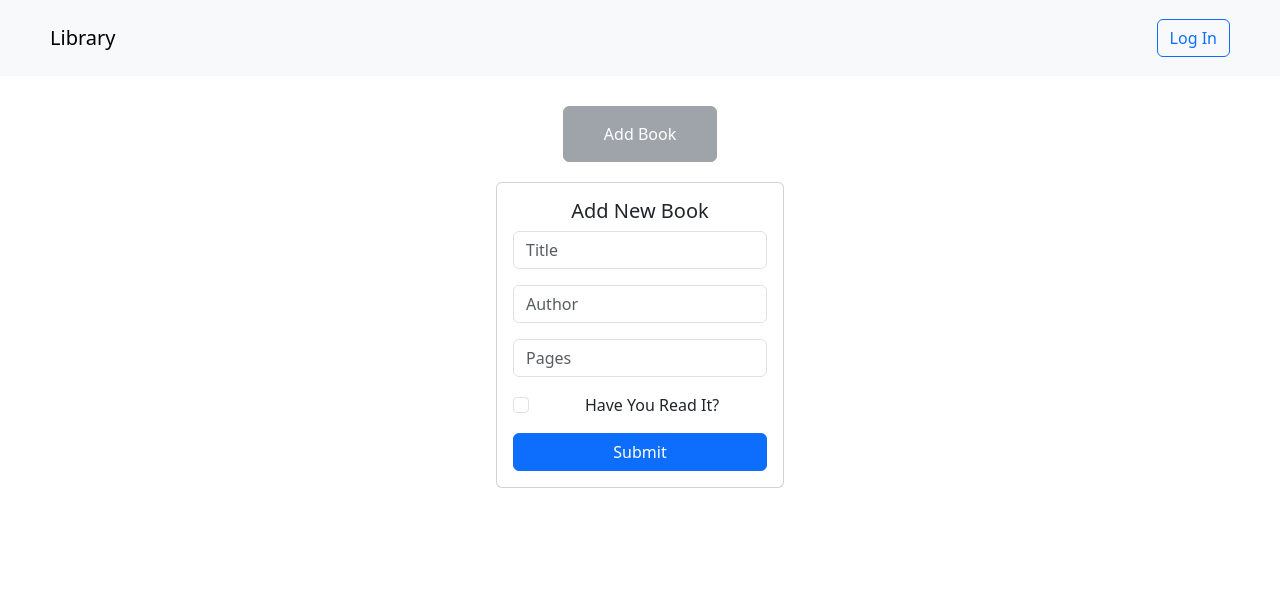
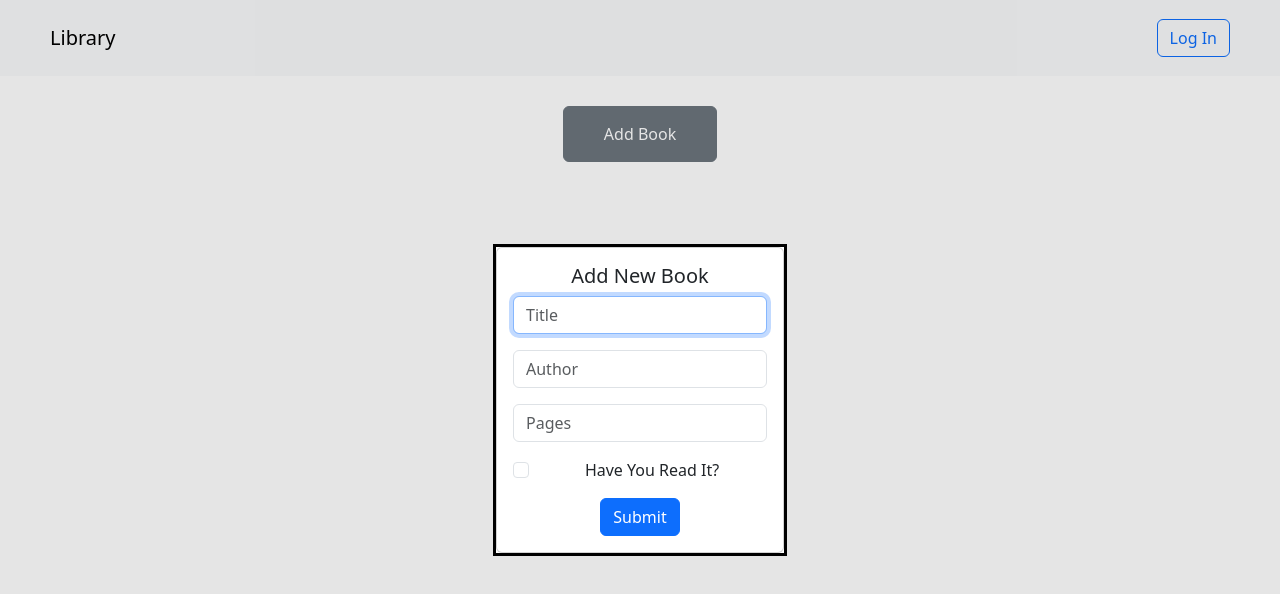
Before and after one commit to quavie19/library, a plain HTML site: page index.html in a window 1280 px wide. Both pictures are taken after a click on the button "Add Book". Drawn offline with nearby package versions, Linux system fonts and the light colour scheme.

Commit message:
modal and css grid

```diff
--- a/index.html
+++ b/index.html
@@ -35,11 +35,8 @@
         </div>
         <!-- Form To Import Add Book  -->
         <div class="d-flex justify-content-center">
-          <div
-            id="input-form"
-            class="card text-center"
-            style="width: 18rem; display: none"
-          >
+          <dialog id="favDialog">
+            <div id="input-form" class="card text-center" style="width: 18rem">
               <div class="card-body">
                 <h5 class="card-title">Add New Book</h5>
                 <form>
@@ -86,14 +83,12 @@
                 </form>
               </div>
             </div>
+          </dialog>
         </div>
       </div>
       <!-- BOOK GRID  -->
       <div id="book-grid" class="container-fluid text-center">
-        <div
-          id="card-grid"
-          class="row row-cols-3 d-flex justify-content-between column-gap-3"
-        >
+        <!-- <div id="card-grid" class="row row-cols-3 d-flex align-content-center"> -->
         <!-- <div class="col card" style="width: 25rem">
             <div class="card-body">
               <h5 class="card-title">Book Title</h5>
@@ -171,7 +166,7 @@
             </div>
           </div> -->
       </div>
-      </div>
+      <!-- </div> -->
     </section>
     <script
       src="https://cdn.jsdelivr.net/npm/bootstrap@5.3.3/dist/js/bootstrap.bundle.min.js"
--- a/script.js
+++ b/script.js
@@ -6,12 +6,11 @@ const author = document.getElementById('author');
 const pages = document.getElementById('pages');
 const checkBox = document.getElementById('checkbox')
 const submitBtn = document.getElementById('submit')
-
+const favDialog = document.getElementById("favDialog");
 
 
 function displayForm() {
-    inputForm.style.display = "block";
-    addBookBtn.disabled = 'true';
+    favDialog.showModal();
 }
 
 function inputBook(event) {
@@ -25,7 +24,7 @@ function inputBook(event) {
 
     if (inputTitle && inputAuthor && inputPages) {
 
-            const cardGrid = document.getElementById('card-grid');
+            const cardGrid = document.getElementById('book-grid');
 
 
             const card = document.createElement('div');
@@ -55,8 +54,8 @@ function inputBook(event) {
             removeBtn.textContent = 'Remove';
 
 
-            card.classList.add('col', 'card')
-            card.style.width = '25rem'
+        card.classList.add('card');
+        card.style.width = '25rem';
 
 
         cardBody.append(cardTitle, cardAuthor, cardPages, hasReadBtn, removeBtn);
@@ -71,15 +70,7 @@ function inputBook(event) {
         pages.value = '';
         checkBox.checked = false;
 
-        // Hide the form again and enable the "Add Book" button
-        inputForm.style.display = "none";
-        addBookBtn.disabled = false;
-
-        console.log("Book added to the grid"); // Debugging line
-    } else {
-        console.log("Form fields are incomplete");
-
-
+        favDialog.close()
     }
 
 }
--- a/style.css
+++ b/style.css
@@ -28,3 +28,20 @@ div.container-fluid{
 #book-section>div.container-fluid{
     margin: 20px 0;
 }
+
+dialog {
+    margin: auto;
+    max-width: 90vw;
+    /* Adjust as needed */
+    max-height: 90vh;
+    /* Adjust as needed */
+}
+
+#book-grid{
+    display: grid;
+    grid-template-columns: repeat(3, 1fr);
+    grid-row-gap: 50px;
+    padding: 20px 10px;
+    justify-items: center;
+    text-align: center;
+}
```
Lines whose indentation alone changed are shown as unchanged.
